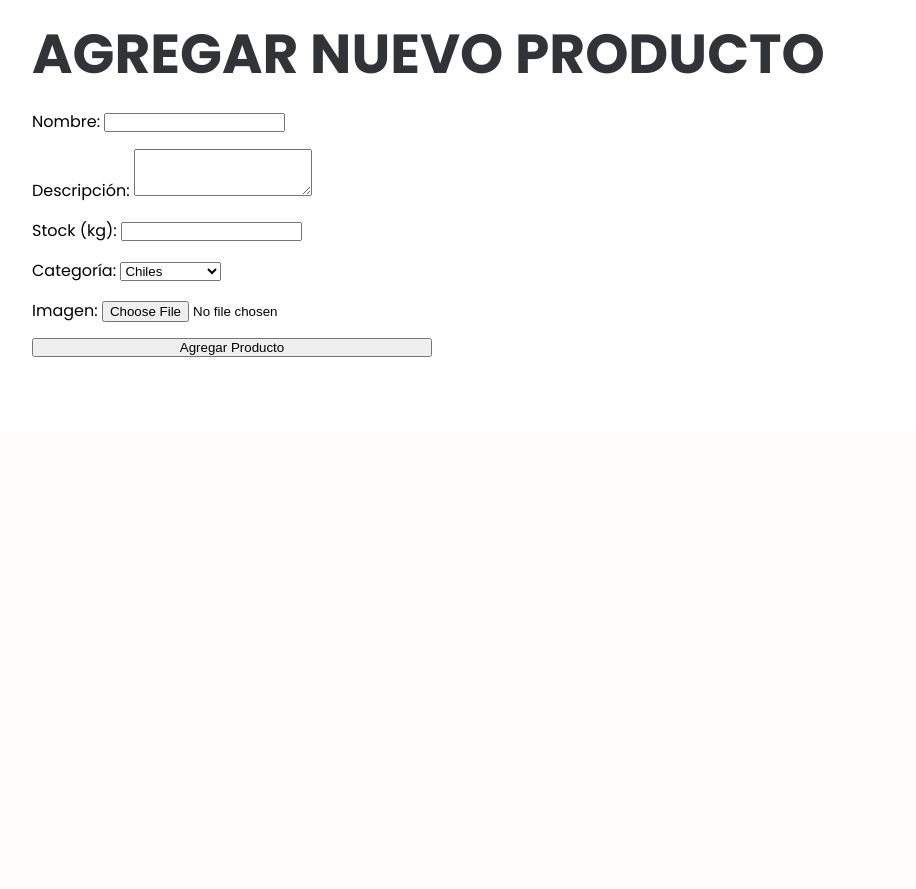
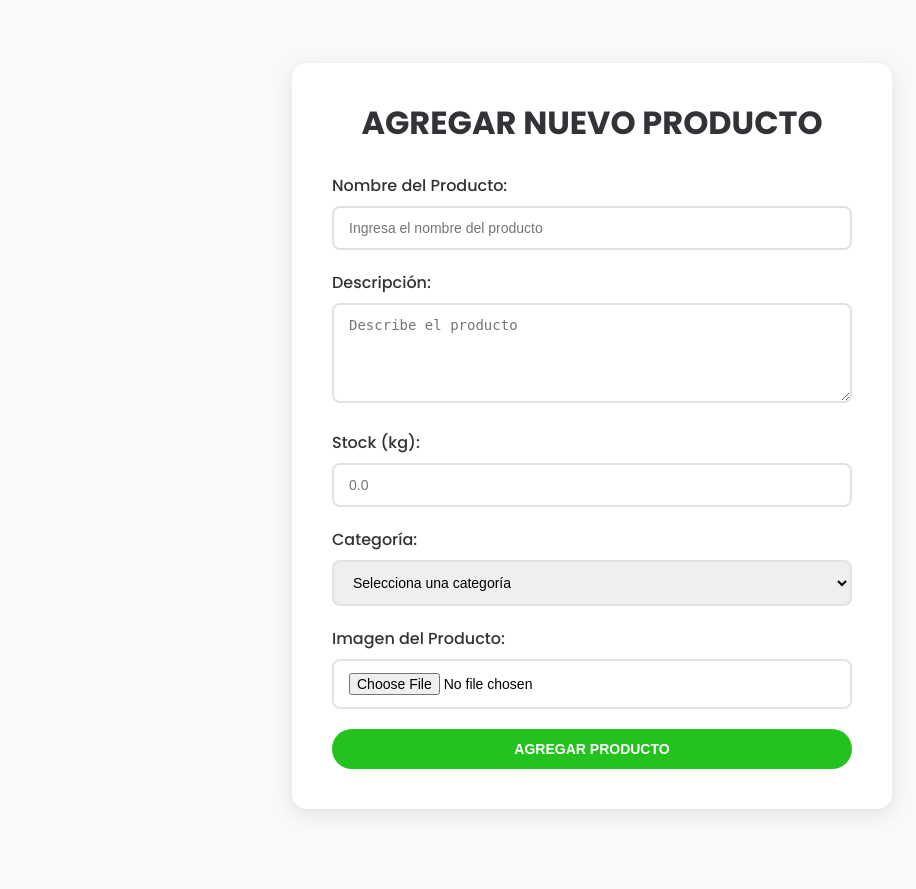
Before and after one commit to mari005a/el_pistachon, a PHP site: page /php/agregar_producto.php in a window 1280 px wide. Shown: the part 372-1261 px from the top of the page, without its empty margins (48-964 px from the left). Before the commit the page ends 729 px from the top, so only its background shows below. Run offline with PHP 8.4, Linux system fonts and the light colour scheme; the visitor is signed in with stand-in values (Sample User, id 1).

Commit message:
eso tiling

```diff
--- a/css/style.css
+++ b/css/style.css
@@ -1142,3 +1142,114 @@ body:has(.header) .hero-content p {
         margin-top: 15px; /* Menos margen en móviles pequeños */
     }
 }
+
+/* ===== ESTILOS PARA PANEL DE ADMINISTRADOR ===== */
+.admin-section {
+    padding: 80px 0;
+    background-color: #f8f9fa;
+}
+
+.admin-form {
+    background: white;
+    padding: 40px;
+    border-radius: 15px;
+    box-shadow: 0 5px 20px rgba(0,0,0,0.1);
+    max-width: 600px;
+    margin: 0 auto;
+}
+
+.admin-form h2 {
+    font-size: 32px;
+    line-height: 40px;
+    color: #323337;
+    text-transform: uppercase;
+    margin-bottom: 30px;
+    text-align: center;
+}
+
+.admin-form label {
+    display: block;
+    margin-bottom: 8px;
+    font-weight: 500;
+    color: #323337;
+}
+
+.admin-form input,
+.admin-form textarea,
+.admin-form select {
+    width: 100%;
+    padding: 12px 15px;
+    border: 2px solid #e1e2e6;
+    border-radius: 8px;
+    font-size: 14px;
+    transition: border-color 0.3s ease;
+    margin-bottom: 20px;
+}
+
+.admin-form input:focus,
+.admin-form textarea:focus,
+.admin-form select:focus {
+    border-color: #24c21f;
+    outline: none;
+}
+
+.admin-form textarea {
+    resize: vertical;
+    min-height: 100px;
+}
+
+.btn-admin {
+    display: inline-block;
+    padding: 12px 30px;
+    background-color: #24c21f;
+    color: #fffdfc;
+    text-transform: uppercase;
+    font-weight: 600;
+    border-radius: 30px;
+    border: none;
+    cursor: pointer;
+    transition: background-color 0.3s ease, transform 0.2s ease;
+    font-size: 14px;
+    width: 100%;
+}
+
+.btn-admin:hover {
+    background-color: #3eb43a;
+    transform: translateY(-2px);
+}
+
+.msg-success {
+    background-color: #d4edda;
+    color: #155724;
+    padding: 15px;
+    border-radius: 8px;
+    margin-bottom: 20px;
+    text-align: center;
+}
+
+.msg-error {
+    background-color: #f8d7da;
+    color: #721c24;
+    padding: 15px;
+    border-radius: 8px;
+    margin-bottom: 20px;
+    text-align: center;
+}
+
+/* Header específico para admin */
+body:has(.header) .header {
+    min-height: 40vh;
+    background-image: linear-gradient(rgba(0, 0, 0, 0.8), rgba(0, 0, 0, 0.8)), url(../imagenes/adentro.jpg);
+}
+
+body:has(.header) .hero-content h1 {
+    font-size: 45px;
+    line-height: 50px;
+}
+
+body:has(.header) .hero-content p {
+    font-size: 16px;
+    max-width: 600px;
+    margin-left: auto;
+    margin-right: auto;
+}
--- a/php/agregar_producto.php
+++ b/php/agregar_producto.php
@@ -74,27 +74,27 @@ if ($_SERVER['REQUEST_METHOD'] === 'POST') {
         </div>
     </header>
 
-<section class="container" style="padding:40px;">
-  <h2>Agregar nuevo producto</h2>
+    <section class="admin-section">
+    <div class="admin-form container">
+        <h2>Agregar Nuevo Producto</h2>
+
         <?php if (!empty($mensaje)): ?>
-    <p style="color:green;"><?php echo htmlspecialchars($mensaje); ?></p>
+            <div class="msg-success"><?php echo htmlspecialchars($mensaje); ?></div>
         <?php endif; ?>
 
-  <form method="POST" enctype="multipart/form-data" style="display:flex; flex-direction:column; gap:15px; max-width:400px;">
-    <label>Nombre:
-      <input type="text" name="nombre" required>
-    </label>
+        <form method="POST" enctype="multipart/form-data">
+            <label>Nombre del Producto:</label>
+            <input type="text" name="nombre" required placeholder="Ingresa el nombre del producto">
 
-    <label>Descripción:
-      <textarea name="descripcion" rows="3" required></textarea>
-    </label>
+            <label>Descripción:</label>
+            <textarea name="descripcion" required placeholder="Describe el producto"></textarea>
 
-    <label>Stock (kg):
-      <input type="number" name="stock" min="0" step="0.1" required>
-    </label>
+            <label>Stock (kg):</label>
+            <input type="number" name="stock" min="0" step="0.1" required placeholder="0.0">
 
-    <label>Categoría:
+            <label>Categoría:</label>
             <select name="categoria" required>
+                <option value="">Selecciona una categoría</option>
                 <option value="chiles">Chiles</option>
                 <option value="especias">Especias</option>
                 <option value="semillas">Semillas</option>
@@ -102,15 +102,13 @@ if ($_SERVER['REQUEST_METHOD'] === 'POST') {
                 <option value="frutas-secas">Frutas Secas</option>
                 <option value="otros">Otros</option>
             </select>
-    </label>
 
-    <label>Imagen:
+            <label>Imagen del Producto:</label>
             <input type="file" name="foto" accept="image/*" required>
-    </label>
 
-    <button type="submit" class="btn-1">Agregar Producto</button>
+            <button type="submit" class="btn-admin">Agregar Producto</button>
         </form>
+    </div>
 </section>
-
 </body>
 </html>
```
Also changed, not shown: imagenes/emergency food.jpg (added). Lines whose indentation alone changed are shown as unchanged.
